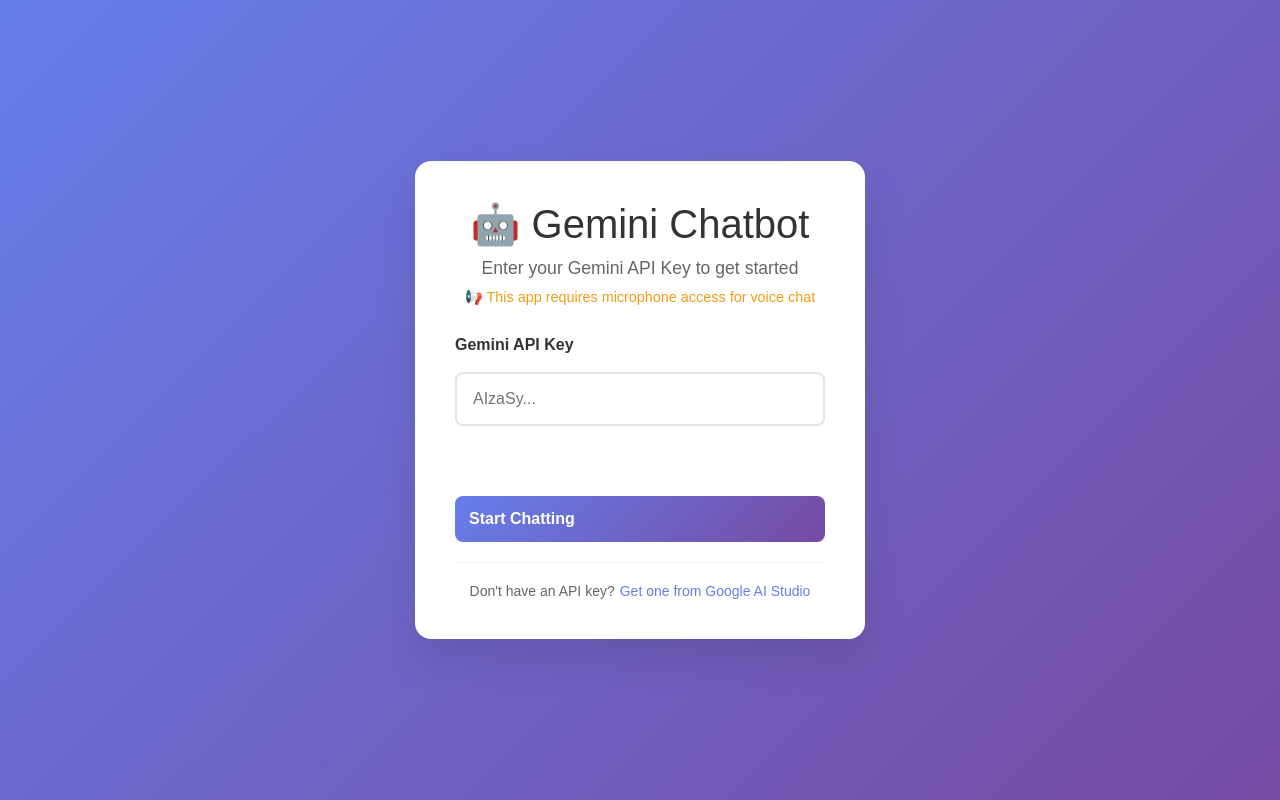
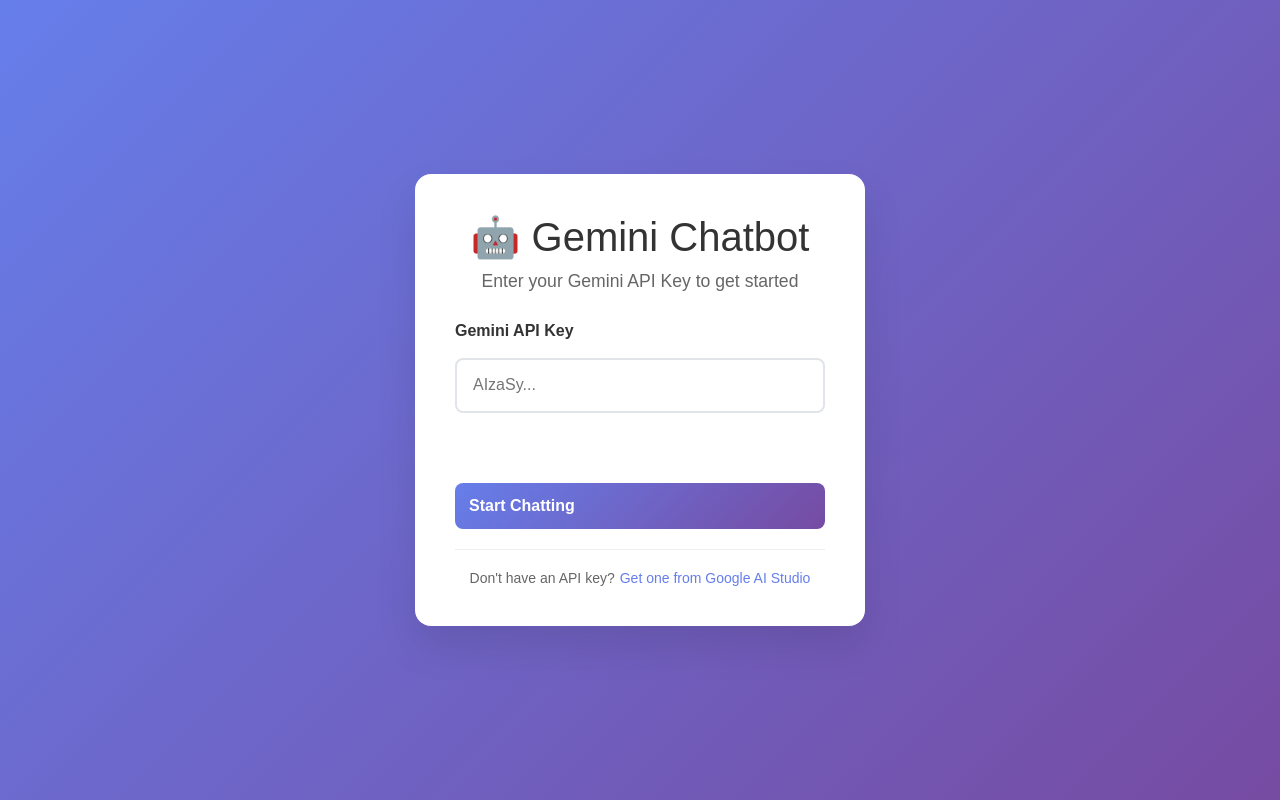
Before and after one commit to nhatnam99132/gemini-chattter-bot, a React (Vite) app: page / in a window 1280 px wide. Built offline with nearby package versions, Linux system fonts and the light colour scheme.

Commit message:
Revert "Fix mic issue"
This reverts commit b53d23a59c3252c964e215269f732427e6dc8c43.

```diff
--- a/components/ApiKeyInput.css
+++ b/components/ApiKeyInput.css
@@ -31,13 +31,6 @@
   margin: 0;
   color: #666;
   font-size: 1.1rem;
-}
-
-.api-key-header .mic-notice {
-  margin-top: 10px;
-  color: #f39c12;
-  font-size: 0.9rem;
-  font-weight: 500;
 }
 
 .api-key-form {
--- a/components/ApiKeyInput.tsx
+++ b/components/ApiKeyInput.tsx
@@ -27,16 +27,8 @@ const ApiKeyInput = ({ onApiKeySubmit }: ApiKeyInputProps) => {
       return;
     }
 
-    // Test microphone permissions before proceeding
-    navigator.mediaDevices.getUserMedia({ audio: true })
-      .then(() => {
-        setError('');
-        onApiKeySubmit(apiKey.trim());
-      })
-      .catch((err) => {
-        console.error('Microphone permission error:', err);
-        setError('Microphone permission is required for voice chat. Please allow microphone access and try again.');
-      });
+    setError('');
+    onApiKeySubmit(apiKey.trim());
   };
 
   const handleInputChange = (e: ChangeEvent<HTMLInputElement>) => {
@@ -49,7 +41,6 @@ const ApiKeyInput = ({ onApiKeySubmit }: ApiKeyInputProps) => {
         <div className="api-key-header">
           <h1>🤖 Gemini Chatbot</h1>
           <p>Enter your Gemini API Key to get started</p>
-          <p className="mic-notice">📢 This app requires microphone access for voice chat</p>
         </div>
 
         <form onSubmit={handleSubmit} className="api-key-form">
--- a/vite.config.ts
+++ b/vite.config.ts
@@ -2,10 +2,6 @@ import path from 'path';
 import { defineConfig } from 'vite';
 
 export default defineConfig({
-  define: {
-    // Ensure process.env is available for libraries that might need it
-    'process.env': {}
-  },
   resolve: {
     alias: {
       '@': path.resolve(__dirname, '.'),
```
